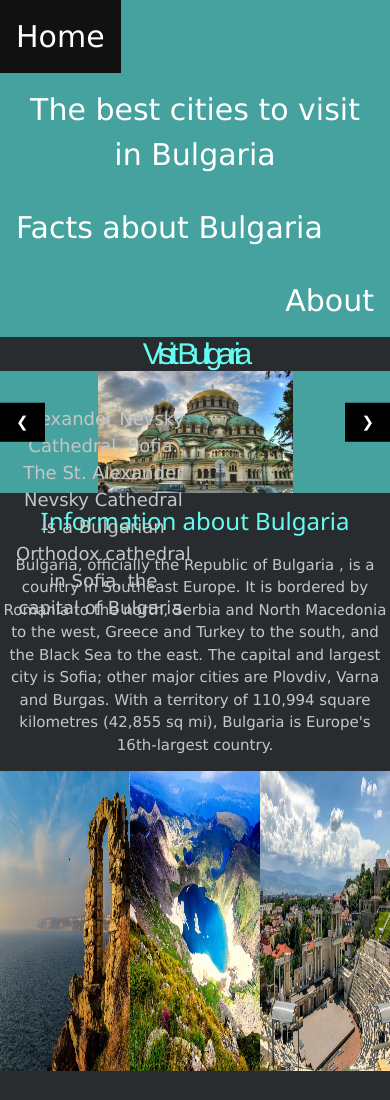
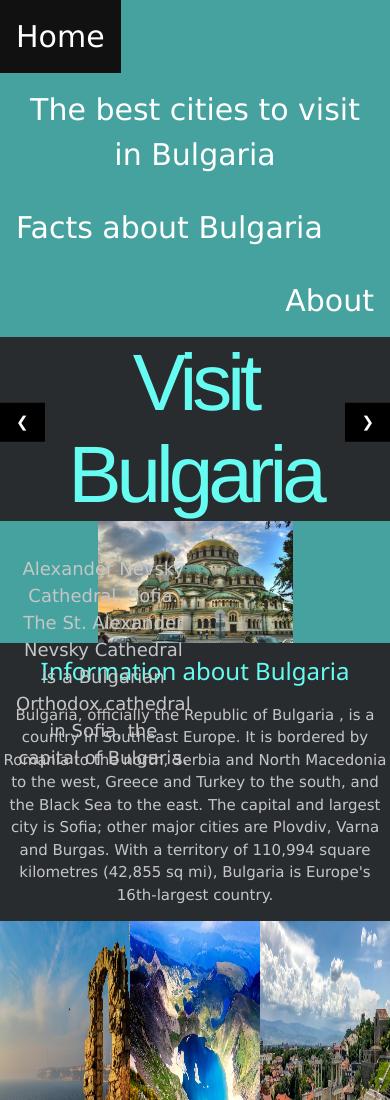
Before and after one commit to peterP1998/petarP1998.github.io, a plain HTML site: page index.html in a window 390 px wide. Shown: the top 1100 px of the page. Drawn offline with nearby package versions, Linux system fonts and the light colour scheme.

Commit message:
Add files via upload

```diff
--- a/test.css
+++ b/test.css
@@ -36,8 +36,10 @@ h2 {
 }
 @media screen and (max-width: 600px) {
   h2 {
-    font-size: 30px;
+    font-size: 80px;
   }
+}
+
 }
 .all{
   max-width: 500px;
```
